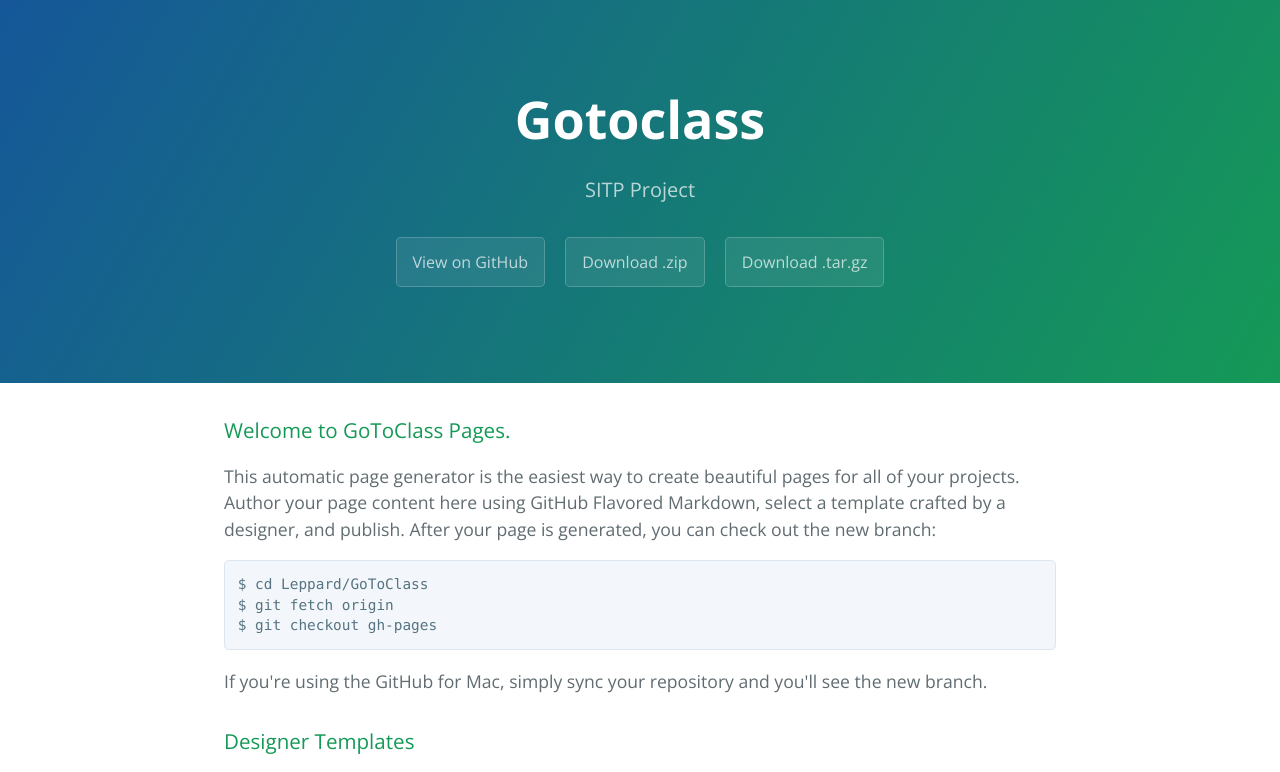
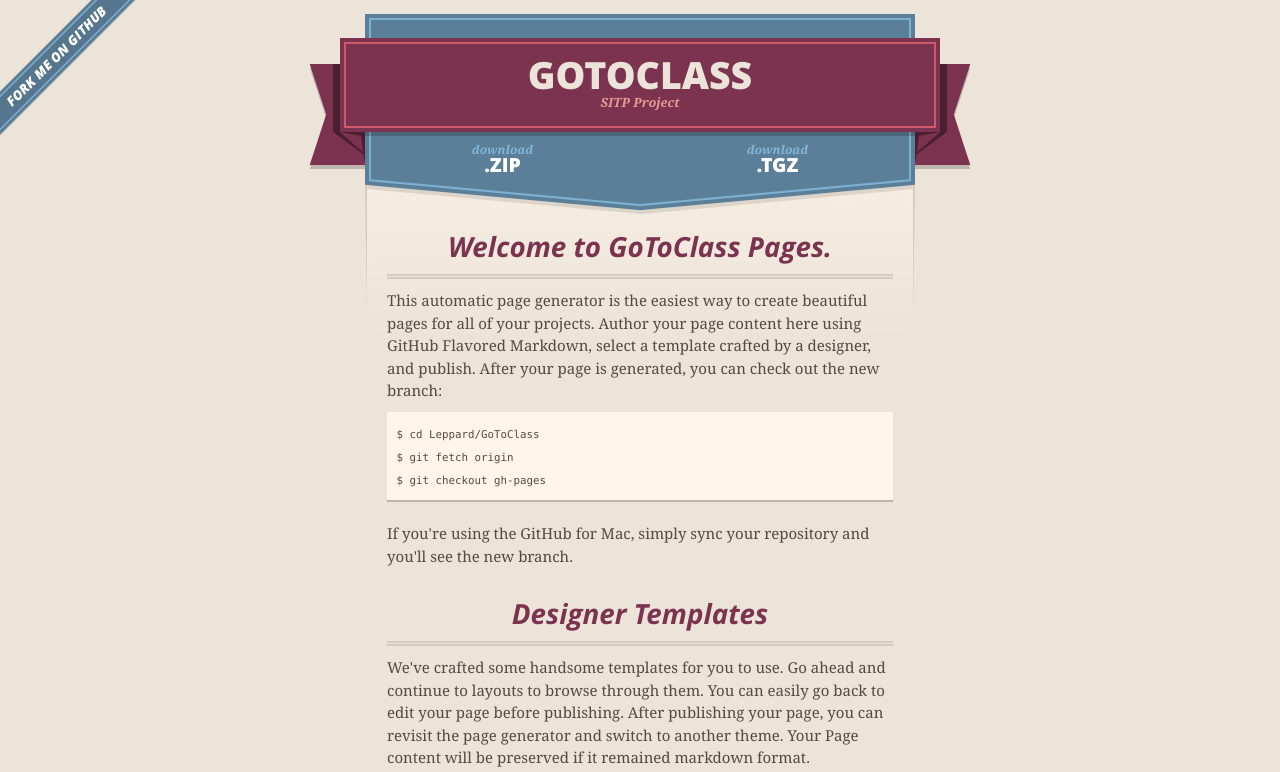
Before and after one commit to Leppard/GoToClass, a plain HTML site: page index.html in a window 1280 px wide. Shown: the top 772 px of the page. Drawn offline with nearby package versions, Linux system fonts and the light colour scheme.

```diff
--- a/index.html
+++ b/index.html
@@ -1,25 +1,52 @@
 <!DOCTYPE html>
-<html lang="en-us">
+<html>
   <head>
-    <meta charset="UTF-8">
+    <meta charset='utf-8'>
+    <meta http-equiv="X-UA-Compatible" content="chrome=1">
+    <meta name="viewport" content="width=640">
+
+    <link rel="stylesheet" href="stylesheets/core.css" media="screen">
+    <link rel="stylesheet" href="stylesheets/mobile.css" media="handheld, only screen and (max-device-width:640px)">
+    <link rel="stylesheet" href="stylesheets/github-light.css">
+
+    <script type="text/javascript" src="javascripts/modernizr.js"></script>
+    <script type="text/javascript" src="https://ajax.googleapis.com/ajax/libs/jquery/1.7.1/jquery.min.js"></script>
+    <script type="text/javascript" src="javascripts/headsmart.min.js"></script>
+    <script type="text/javascript">
+      $(document).ready(function () {
+        $('#main_content').headsmart()
+      })
+    </script>
     <title>Gotoclass by Leppard</title>
-    <meta name="viewport" content="width=device-width, initial-scale=1">
-    <link rel="stylesheet" type="text/css" href="stylesheets/normalize.css" media="screen">
-    <link href='http://fonts.googleapis.com/css?family=Open+Sans:400,700' rel='stylesheet' type='text/css'>
-    <link rel="stylesheet" type="text/css" href="stylesheets/stylesheet.css" media="screen">
-    <link rel="stylesheet" type="text/css" href="stylesheets/github-light.css" media="screen">
   </head>
+
   <body>
-    <section class="page-header">
-      <h1 class="project-name">Gotoclass</h1>
-      <h2 class="project-tagline">SITP Project</h2>
-      <a href="https://github.com/Leppard/GoToClass" class="btn">View on GitHub</a>
-      <a href="https://github.com/Leppard/GoToClass/zipball/master" class="btn">Download .zip</a>
-      <a href="https://github.com/Leppard/GoToClass/tarball/master" class="btn">Download .tar.gz</a>
-    </section>
+    <a id="forkme_banner" href="https://github.com/Leppard/GoToClass">View on GitHub</a>
+    <div class="shell">
 
-    <section class="main-content">
-      <h3>
+      <header>
+        <span class="ribbon-outer">
+          <span class="ribbon-inner">
+            <h1>Gotoclass</h1>
+            <h2>SITP Project</h2>
+          </span>
+          <span class="left-tail"></span>
+          <span class="right-tail"></span>
+        </span>
+      </header>
+
+      <section id="downloads">
+        <span class="inner">
+          <a href="https://github.com/Leppard/GoToClass/zipball/master" class="zip"><em>download</em> .ZIP</a><a href="https://github.com/Leppard/GoToClass/tarball/master" class="tgz"><em>download</em> .TGZ</a>
+        </span>
+      </section>
+
+
+      <span class="banner-fix"></span>
+
+
+      <section id="main_content">
+        <h3>
 <a id="welcome-to-gotoclass-pages" class="anchor" href="#welcome-to-gotoclass-pages" aria-hidden="true"><span class="octicon octicon-link"></span></a>Welcome to GoToClass Pages.</h3>
 
 <p>This automatic page generator is the easiest way to create beautiful pages for all of your projects. Author your page content here using GitHub Flavored Markdown, select a template crafted by a designer, and publish. After your page is generated, you can check out the new branch:</p>
@@ -56,14 +83,21 @@ $ git checkout gh-pages
 <a id="support-or-contact" class="anchor" href="#support-or-contact" aria-hidden="true"><span class="octicon octicon-link"></span></a>Support or Contact</h3>
 
 <p>Having trouble with Project? Check out the documentation at <a href="https://help.github.com/pages">https://help.github.com/pages</a> or contact <a href="mailto:support@github.com">support@github.com</a> and we’ll help you sort it out.</p>
+      </section>
 
-      <footer class="site-footer">
-        <span class="site-footer-owner"><a href="https://github.com/Leppard/GoToClass">Gotoclass</a> is maintained by <a href="https://github.com/Leppard">Leppard</a>.</span>
-
-        <span class="site-footer-credits">This page was generated by <a href="https://pages.github.com">GitHub Pages</a> using the <a href="https://github.com/jasonlong/cayman-theme">Cayman theme</a> by <a href="https://twitter.com/jasonlong">Jason Long</a>.</span>
+      <footer>
+        <span class="ribbon-outer">
+          <span class="ribbon-inner">
+            <p>this project by <a href="https://github.com/Leppard">Leppard</a> can be found on <a href="https://github.com/Leppard/GoToClass">GitHub</a></p>
+          </span>
+          <span class="left-tail"></span>
+          <span class="right-tail"></span>
+        </span>
+        <p>Generated with <a href="https://pages.github.com">GitHub Pages</a> using Merlot</p>
+        <span class="octocat"></span>
       </footer>
 
-    </section>
+    </div>
 
 
   </body>
```
